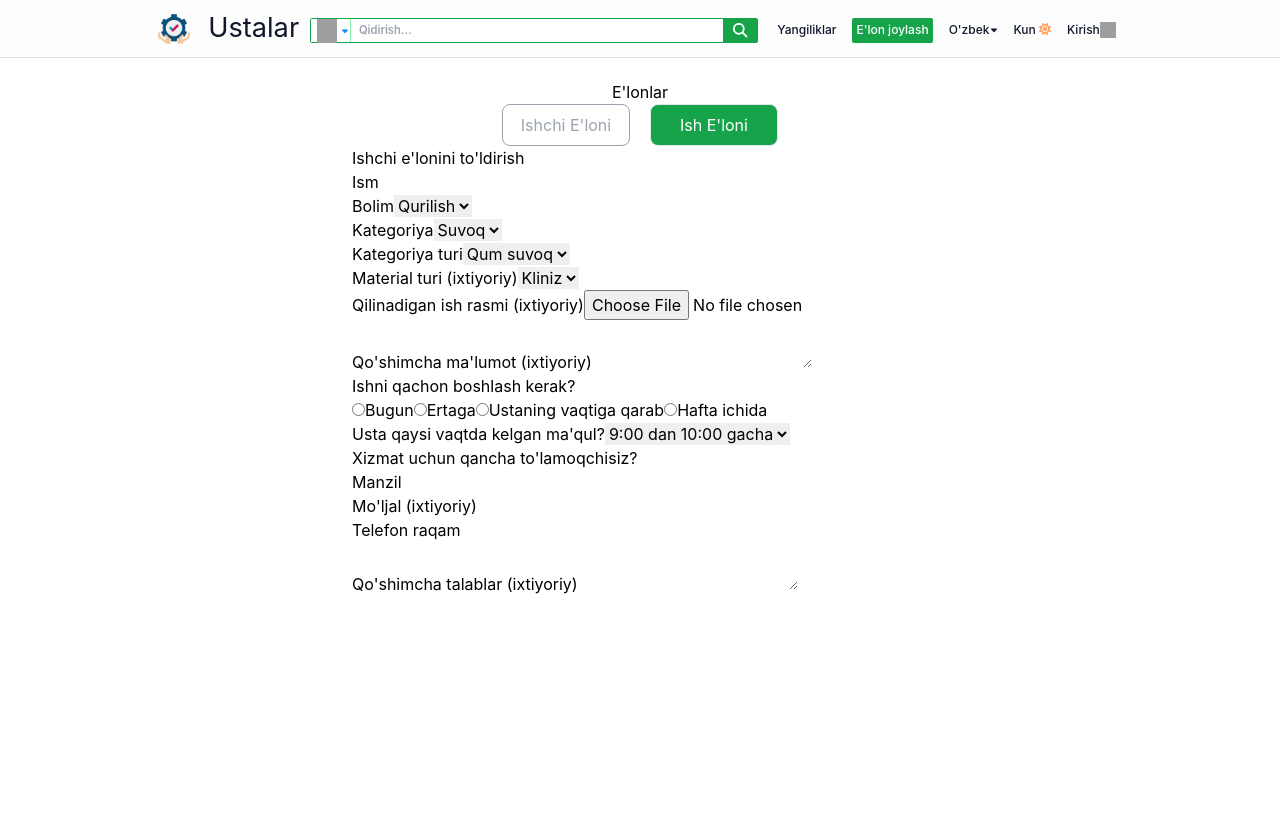
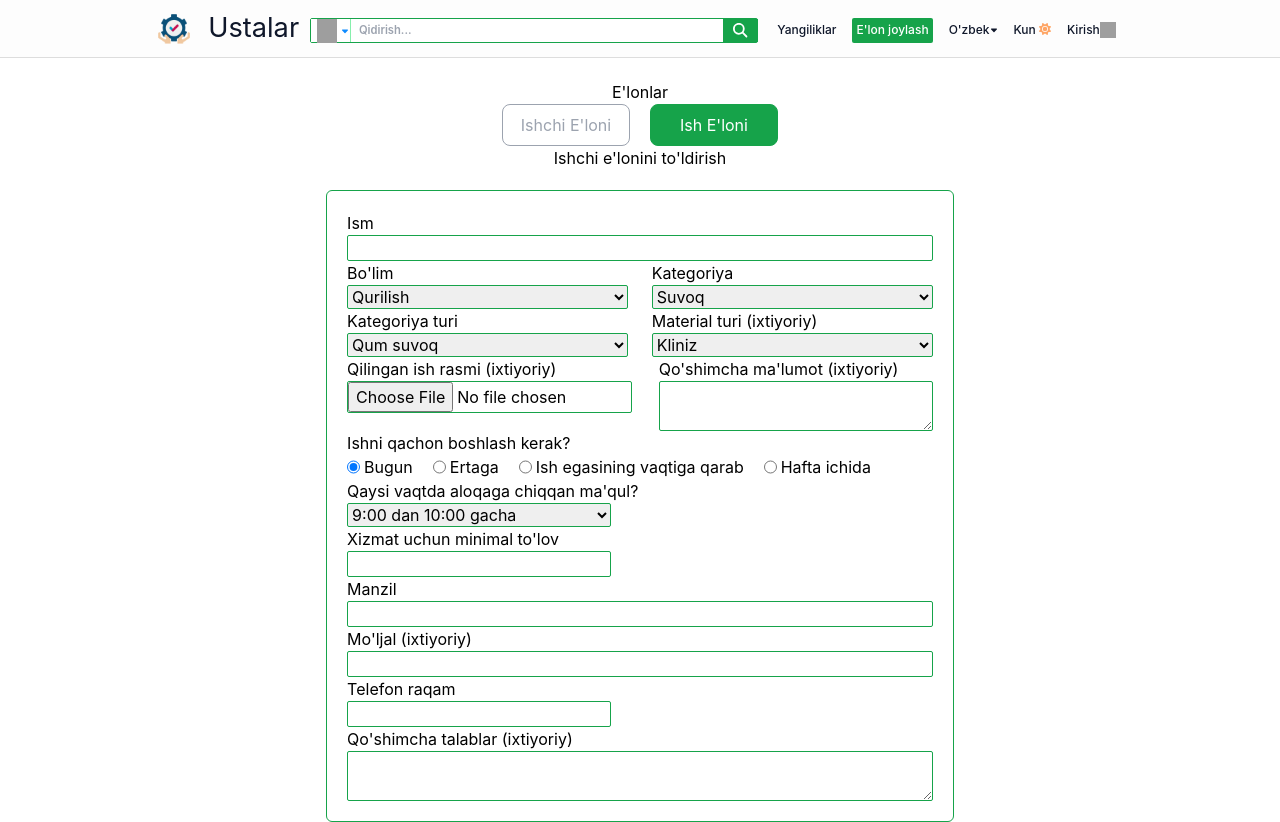
Before and after one commit to Bolibek/usta_uz, a React (Create React App) app: page /posts in a window 1280 px wide. Before the commit the page ends 800 px from the top, so only its background shows below. Built offline with nearby package versions, Linux system fonts and the light colour scheme; grey boxes are pictures that could not be loaded.

Commit message:
Post forms styled generally

```diff
--- a/src/components/Posts/EmployerPostForm.jsx
+++ b/src/components/Posts/EmployerPostForm.jsx
@@ -2,17 +2,26 @@ import React from "react";
 
 export default function EmployerPostForm() {
 	return (
+		<div className="flex flex-col items-center">
+			<h1>Ishchi e'lonini to'ldirish</h1>
+			<div className="mt-5 p-5 border-[0.1rem] border-green-600 rounded-md">
 				<div>
-			<h1>Ish e'lonini to'ldirish</h1>
-			<div>
-				<div>
-					<div>
+					<div className="flex flex-col">
 						<label htmlFor="">Ism</label>
-						<input type="text" />
+						<input
+							className="border-green-600 border-[0.1rem] rounded-sm outline-none "
+							type="text"
+						/>
 					</div>
-					<div>
-						<label htmlFor="">Bolim</label>
-						<select name="" id="">
+					<div className=" flex flex-col">
+						<div className=" flex flex-row  justify-between">
+							<div className=" flex flex-col w-[48%]">
+								<label htmlFor="">Bo'lim</label>
+								<select
+									name=""
+									id=""
+									className="border-green-600 border-[0.1rem] rounded-sm outline-none "
+								>
 									<option value="">Qurilish</option>
 									<option value="">Qurilish</option>
 									<option value="">Qurilish</option>
@@ -23,9 +32,13 @@ export default function EmployerPostForm() {
 									<option value="">Qurilish</option>
 								</select>
 							</div>
-					<div>
+							<div className=" flex flex-col w-[48%]">
 								<label htmlFor="">Kategoriya</label>
-						<select name="" id="">
+								<select
+									name=""
+									id=""
+									className="border-green-600 border-[0.1rem] rounded-sm outline-none "
+								>
 									<option value="">Suvoq</option>
 									<option value="">Suvoq</option>
 									<option value="">Suvoq</option>
@@ -36,9 +49,15 @@ export default function EmployerPostForm() {
 									<option value="">Suvoq</option>
 								</select>
 							</div>
-					<div>
+						</div>
+						<div className=" flex flex-row justify-between ">
+							<div className=" flex flex-col w-[48%]">
 								<label htmlFor="">Kategoriya turi</label>
-						<select name="" id="">
+								<select
+									name=""
+									id=""
+									className="border-green-600 border-[0.1rem] rounded-sm outline-none "
+								>
 									<option value="">Qum suvoq</option>
 									<option value="">Qum suvoq</option>
 									<option value="">Qum suvoq</option>
@@ -49,9 +68,13 @@ export default function EmployerPostForm() {
 									<option value="">Qum suvoq</option>
 								</select>
 							</div>
-					<div>
+							<div className=" flex flex-col w-[48%]">
 								<label htmlFor="">Material turi (ixtiyoriy)</label>
-						<select name="" id="">
+								<select
+									name=""
+									id=""
+									className="border-green-600 border-[0.1rem] rounded-sm outline-none "
+								>
 									<option value="">Kliniz</option>
 									<option value="">Kliniz</option>
 									<option value="">Kliniz</option>
@@ -62,31 +85,35 @@ export default function EmployerPostForm() {
 									<option value="">Kliniz</option>
 								</select>
 							</div>
-					<div>
+						</div>
+					</div>
+					<div className=" flex flex-row">
+						<div className=" flex flex-col">
 							<label htmlFor="">Qilinadigan ish rasmi (ixtiyoriy)</label>
-						<input type="file" />
+							<input type="file" className="border-green-600 border-[0.1rem] rounded-sm outline-none w-[91.5%] " placeholder="Rasm yuklang"/>
 						</div>
-					<div>
+						<div className=" flex flex-col w-[52%]">
 							<label htmlFor="">Qo'shimcha ma'lumot (ixtiyoriy)</label>
-						<textarea type="text" />
+							<textarea type="text" className=" border-green-600 border-[0.1rem] rounded-sm outline-none"/>
+						</div>
 					</div>
 				</div>
 
 				<div>
 					<h1>Ishni qachon boshlash kerak?</h1>
-					<div>
+					<div className=" flex flex-row">
+						<input type="radio" name="qachon" value="" checked />
+						<label htmlFor="" className="mr-5 ml-1">Bugun</label>
 						<input type="radio" name="qachon" value="" />
-						<label htmlFor="">Bugun</label>
+						<label htmlFor="" className="mr-5 ml-1">Ertaga</label>
 						<input type="radio" name="qachon" value="" />
-						<label htmlFor="">Ertaga</label>
+						<label htmlFor="" className="mr-5 ml-1">Ustaning vaqtiga qarab</label>
 						<input type="radio" name="qachon" value="" />
-						<label htmlFor="">Ustaning vaqtiga qarab</label>
-						<input type="radio" name="qachon" value="" />
-						<label htmlFor="">Hafta ichida</label>
+						<label htmlFor="" className="mr-5 ml-1">Hafta ichida</label>
 					</div>
-					<div>
+					<div className="flex flex-col">
 						<label htmlFor="">Usta qaysi vaqtda kelgan ma'qul?</label>
-						<select name="" id="">
+						<select name="" id="" className=" w-[45%] border-green-600 border-[0.1rem] rounded-sm outline-none">
 							<option value="">9:00 dan 10:00 gacha</option>
 							<option value="">9:00 dan 10:00 gacha</option>
 							<option value="">9:00 dan 10:00 gacha</option>
@@ -97,27 +124,27 @@ export default function EmployerPostForm() {
 							<option value="">9:00 dan 10:00 gacha</option>
 						</select>
 					</div>
-					<div>
+					<div className="flex flex-col ">
 						<label htmlFor="">Xizmat uchun qancha to'lamoqchisiz?</label>
-						<input type="number" />
+						<input  type="number" className="w-[45%] border-green-600 border-[0.1rem] rounded-sm outline-none "/>
 					</div>
 				</div>
 				<div>
-          <div>
+					<div  className="flex flex-col">
 						<label htmlFor="">Manzil</label>
-						<input type="text" />
+						<input type="text" className="border-green-600 border-[0.1rem] rounded-sm outline-none "/>
 					</div>
-          <div>
+					<div className="flex flex-col">
 						<label htmlFor="">Mo'ljal (ixtiyoriy)</label>
-						<input type="text" />
+						<input type="text" className="border-green-600 border-[0.1rem] rounded-sm outline-none "/>
 					</div>
-          <div>
+					<div className="flex flex-col">
 						<label htmlFor="">Telefon raqam</label>
-						<input type="text" />
+						<input type="text" className=" w-[45%] border-green-600 border-[0.1rem] rounded-sm outline-none"/>
 					</div>
-          <div>
+					<div className="flex flex-col">
 						<label htmlFor="">Qo'shimcha talablar (ixtiyoriy)</label>
-						<textarea type="text" />
+						<textarea className="border-green-600 border-[0.1rem] rounded-sm outline-none " type="text" />
 					</div>
 				</div>
 			</div>
--- a/src/components/Posts/WorkerPostForm.jsx
+++ b/src/components/Posts/WorkerPostForm.jsx
@@ -2,17 +2,26 @@ import React from "react";
 
 export default function WorkerPostForm() {
 	return (
+		<div className="flex flex-col items-center">
+			<h1>Ishchi e'lonini to'ldirish</h1>
+			<div className="mt-5 p-5 border-[0.1rem] border-green-600 rounded-md">
 				<div>
-			<h1>Ishchi e'lonini to'ldirish</h1>
-			<div>
-				<div>
-					<div>
+					<div className="flex flex-col">
 						<label htmlFor="">Ism</label>
-						<input type="text" />
+						<input
+							className="border-green-600 border-[0.1rem] rounded-sm outline-none "
+							type="text"
+						/>
 					</div>
-					<div>
-						<label htmlFor="">Bolim</label>
-						<select name="" id="">
+					<div className=" flex flex-col">
+						<div className=" flex flex-row  justify-between">
+							<div className=" flex flex-col w-[48%]">
+								<label htmlFor="">Bo'lim</label>
+								<select
+									name=""
+									id=""
+									className="border-green-600 border-[0.1rem] rounded-sm outline-none "
+								>
 									<option value="">Qurilish</option>
 									<option value="">Qurilish</option>
 									<option value="">Qurilish</option>
@@ -23,9 +32,13 @@ export default function WorkerPostForm() {
 									<option value="">Qurilish</option>
 								</select>
 							</div>
-					<div>
+							<div className=" flex flex-col w-[48%]">
 								<label htmlFor="">Kategoriya</label>
-						<select name="" id="">
+								<select
+									name=""
+									id=""
+									className="border-green-600 border-[0.1rem] rounded-sm outline-none "
+								>
 									<option value="">Suvoq</option>
 									<option value="">Suvoq</option>
 									<option value="">Suvoq</option>
@@ -36,9 +49,15 @@ export default function WorkerPostForm() {
 									<option value="">Suvoq</option>
 								</select>
 							</div>
-					<div>
+						</div>
+						<div className=" flex flex-row justify-between ">
+							<div className=" flex flex-col w-[48%]">
 								<label htmlFor="">Kategoriya turi</label>
-						<select name="" id="">
+								<select
+									name=""
+									id=""
+									className="border-green-600 border-[0.1rem] rounded-sm outline-none "
+								>
 									<option value="">Qum suvoq</option>
 									<option value="">Qum suvoq</option>
 									<option value="">Qum suvoq</option>
@@ -49,9 +68,13 @@ export default function WorkerPostForm() {
 									<option value="">Qum suvoq</option>
 								</select>
 							</div>
-					<div>
+							<div className=" flex flex-col w-[48%]">
 								<label htmlFor="">Material turi (ixtiyoriy)</label>
-						<select name="" id="">
+								<select
+									name=""
+									id=""
+									className="border-green-600 border-[0.1rem] rounded-sm outline-none "
+								>
 									<option value="">Kliniz</option>
 									<option value="">Kliniz</option>
 									<option value="">Kliniz</option>
@@ -62,31 +85,35 @@ export default function WorkerPostForm() {
 									<option value="">Kliniz</option>
 								</select>
 							</div>
-					<div>
-						<label htmlFor="">Qilinadigan ish rasmi (ixtiyoriy)</label>
-						<input type="file" />
 						</div>
-					<div>
+					</div>
+					<div className=" flex flex-row">
+						<div className=" flex flex-col">
+							<label htmlFor="">Qilingan ish rasmi (ixtiyoriy)</label>
+							<input type="file" className="border-green-600 border-[0.1rem] rounded-sm outline-none w-[91.5%] " placeholder="Rasm yuklang"/>
+						</div>
+						<div className=" flex flex-col w-[52%]">
 							<label htmlFor="">Qo'shimcha ma'lumot (ixtiyoriy)</label>
-						<textarea type="text" />
+							<textarea type="text" className=" border-green-600 border-[0.1rem] rounded-sm outline-none"/>
+						</div>
 					</div>
 				</div>
 
 				<div>
 					<h1>Ishni qachon boshlash kerak?</h1>
-					<div>
+					<div className=" flex flex-row">
+						<input type="radio" name="qachon" value="" checked />
+						<label htmlFor="" className="mr-5 ml-1">Bugun</label>
 						<input type="radio" name="qachon" value="" />
-						<label htmlFor="">Bugun</label>
+						<label htmlFor="" className="mr-5 ml-1">Ertaga</label>
 						<input type="radio" name="qachon" value="" />
-						<label htmlFor="">Ertaga</label>
+						<label htmlFor="" className="mr-5 ml-1">Ish egasining vaqtiga qarab</label>
 						<input type="radio" name="qachon" value="" />
-						<label htmlFor="">Ustaning vaqtiga qarab</label>
-						<input type="radio" name="qachon" value="" />
-						<label htmlFor="">Hafta ichida</label>
+						<label htmlFor="" className="mr-5 ml-1">Hafta ichida</label>
 					</div>
-					<div>
-						<label htmlFor="">Usta qaysi vaqtda kelgan ma'qul?</label>
-						<select name="" id="">
+					<div className="flex flex-col">
+						<label htmlFor="">Qaysi vaqtda aloqaga chiqqan ma'qul?</label>
+						<select name="" id="" className=" w-[45%] border-green-600 border-[0.1rem] rounded-sm outline-none">
 							<option value="">9:00 dan 10:00 gacha</option>
 							<option value="">9:00 dan 10:00 gacha</option>
 							<option value="">9:00 dan 10:00 gacha</option>
@@ -97,27 +124,27 @@ export default function WorkerPostForm() {
 							<option value="">9:00 dan 10:00 gacha</option>
 						</select>
 					</div>
-					<div>
-						<label htmlFor="">Xizmat uchun qancha to'lamoqchisiz?</label>
-						<input type="number" />
+					<div className="flex flex-col ">
+						<label htmlFor="">Xizmat uchun minimal to'lov</label>
+						<input  type="number" className="w-[45%] border-green-600 border-[0.1rem] rounded-sm outline-none "/>
 					</div>
 				</div>
 				<div>
-					<div>
+					<div  className="flex flex-col">
 						<label htmlFor="">Manzil</label>
-						<input type="text" />
+						<input type="text" className="border-green-600 border-[0.1rem] rounded-sm outline-none "/>
 					</div>
-					<div>
+					<div className="flex flex-col">
 						<label htmlFor="">Mo'ljal (ixtiyoriy)</label>
-						<input type="text" />
+						<input type="text" className="border-green-600 border-[0.1rem] rounded-sm outline-none "/>
 					</div>
-					<div>
+					<div className="flex flex-col">
 						<label htmlFor="">Telefon raqam</label>
-						<input type="text" />
+						<input type="text" className=" w-[45%] border-green-600 border-[0.1rem] rounded-sm outline-none"/>
 					</div>
-					<div>
+					<div className="flex flex-col">
 						<label htmlFor="">Qo'shimcha talablar (ixtiyoriy)</label>
-						<textarea type="text" />
+						<textarea className="border-green-600 border-[0.1rem] rounded-sm outline-none " type="text" />
 					</div>
 				</div>
 			</div>
--- a/src/pages/PostsFormPage.jsx
+++ b/src/pages/PostsFormPage.jsx
@@ -4,7 +4,7 @@ import WorkerPostForm from "../components/Posts/WorkerPostForm";
 
 export default function PostsFormPage() {
 	const [isWorker, setIsWorker] = useState(true);
-  const buttonStyle = 'bg-green-600 text-white'
+  const buttonStyle = 'bg-green-600 text-white border-green-600';
 	return (
 		<div className=" mt-[5rem] flex flex-col items-center">
 			<h1>E'lonlar</h1>
```
Lines whose indentation alone changed are shown as unchanged.
